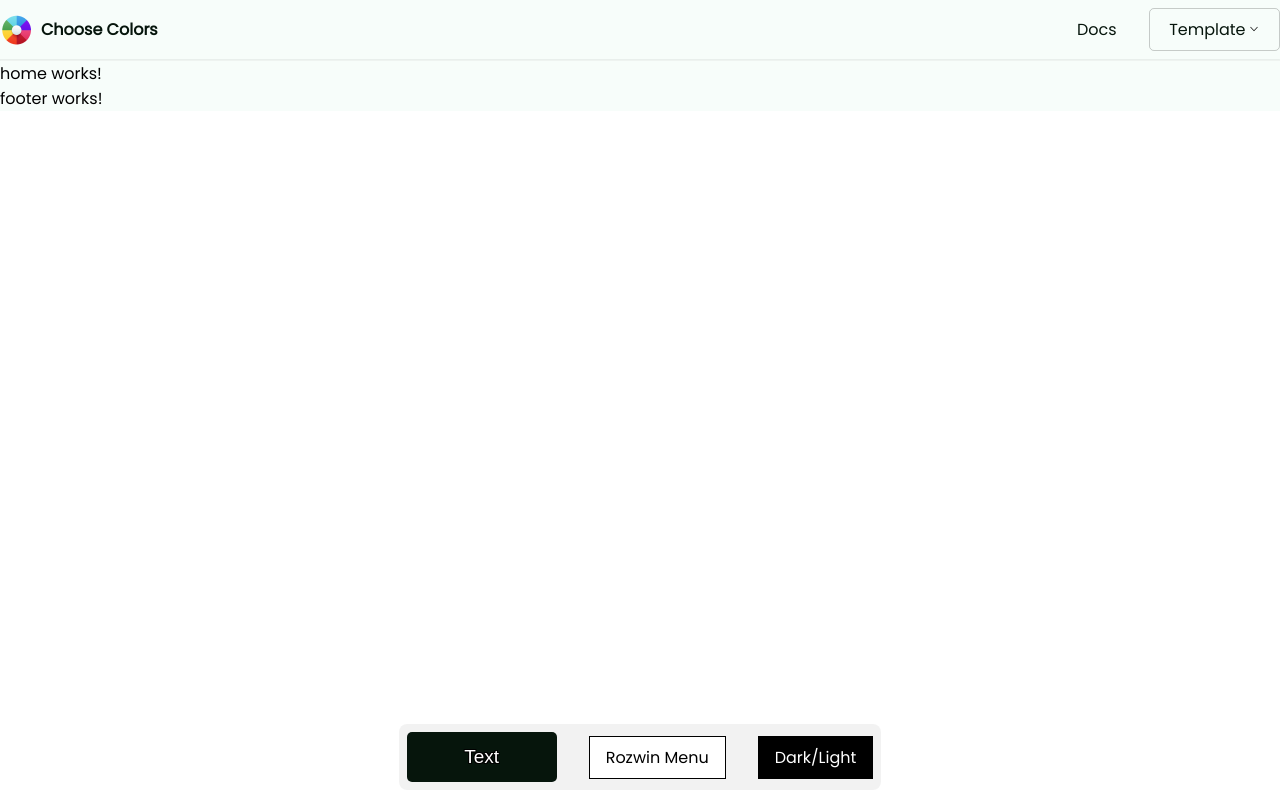
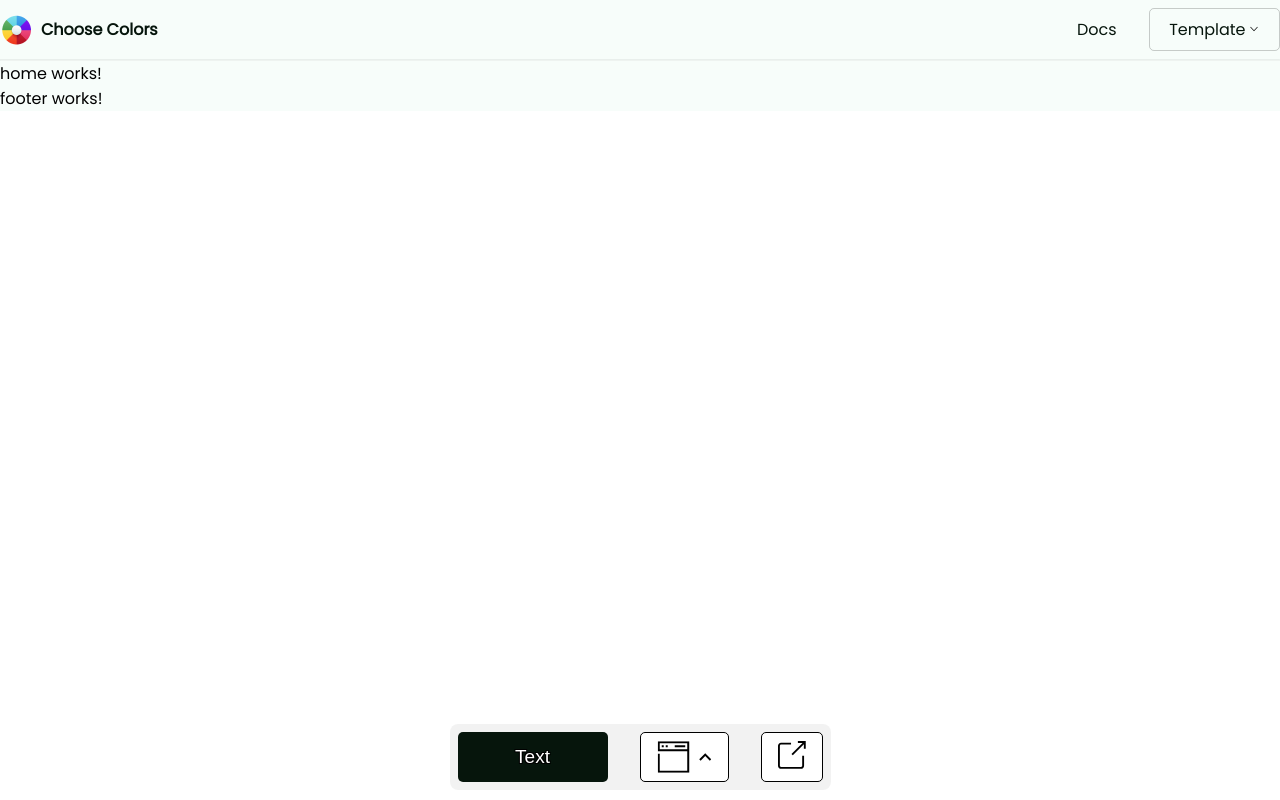
Before and after one commit to Lexsak/choose-color, an Angular app: page / in a window 1280 px wide. Built offline with nearby package versions, Linux system fonts and the light colour scheme.

Commit message:
copy and palett buttons

```diff
--- a/src/app/app.component.css
+++ b/src/app/app.component.css
@@ -1,7 +1,6 @@
 .color-toolbar {
   color: #fff;
   padding: 10px;
-  cursor: pointer;
   position: fixed;
   bottom: 0;
   width: 100%;
--- a/src/app/layouts/color-toolbar/color-toolbar.component.css
+++ b/src/app/layouts/color-toolbar/color-toolbar.component.css
@@ -1,6 +1,7 @@
 .container {
   display: flex;
   justify-content: center;
+  height: 66px;
 }
 
 .colorContainer {
@@ -67,13 +68,18 @@ input[type="color"]::-webkit-color-swatch {
 .dropdown-container {
   position: relative;
   background-color: white;
+  cursor: pointer;
+  width: auto;
+  height: 50px;
+  display: flex;
+  justify-content: center;
+  padding: 8px 16px;
+  border: 1px solid black;
+  border-radius: 5px;
 }
 
 .dropdown-text {
-  cursor: pointer;
-  border: 1px solid black;
   color: black;
-  padding: 8px 16px;
 }
 
 .dropdown-menu {
@@ -92,14 +98,3 @@ input[type="color"]::-webkit-color-swatch {
   padding: 0px 16px;
   cursor: pointer;
 }
-
-.darkLight{
-  background-color: black;
-  color: white;
-  transition: all .3s ease-in-out;
-}
-
-.darkLight:hover{
-  background-color: white;
-  color: black;
-}
--- a/src/app/layouts/color-toolbar/color-toolbar.component.html
+++ b/src/app/layouts/color-toolbar/color-toolbar.component.html
@@ -14,7 +14,7 @@
     <!-- DropDown -->
     <div class="dropdown-container">
       <div class="dropdown-text" (click)="changeDropDown()">
-        <p>Rozwin Menu</p>
+        <img src="../../../assets/icons/color-palett.svg" alt="copy-icon">
       </div>
       <div class="dropdown-menu" *ngIf="isDropDown">
         <div
@@ -28,9 +28,10 @@
     </div>
 
     <div class="dropdown-container">
-      <div class="dropdown-text darkLight">
-        <p>Dark/Light</p>
+      <div class="dropdown-text">
+        <img src="../../../assets/icons/copy.svg" alt="copy-icon">
       </div>
     </div>
+
   </div>
 </div>
```
Also changed, not shown: src/assets/icons/color-palett.svg (added), src/assets/icons/copy.svg (added).
